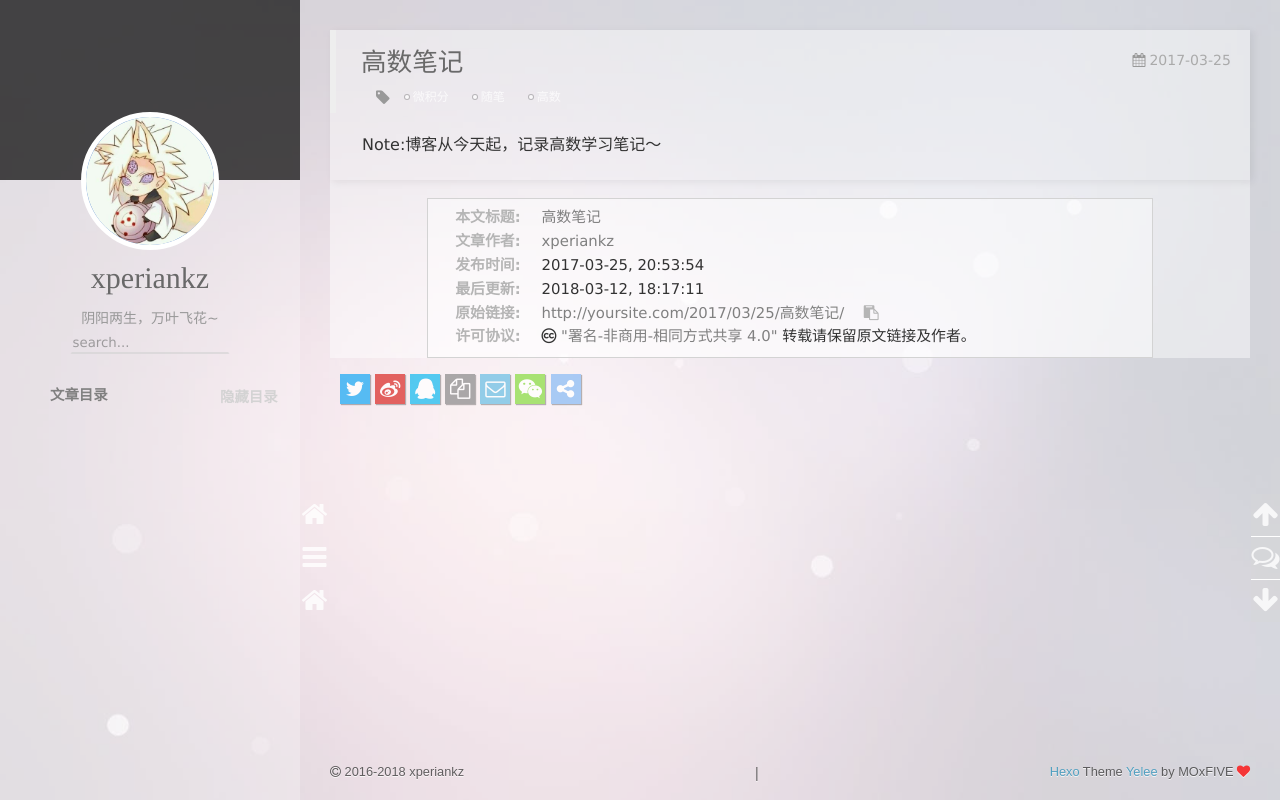
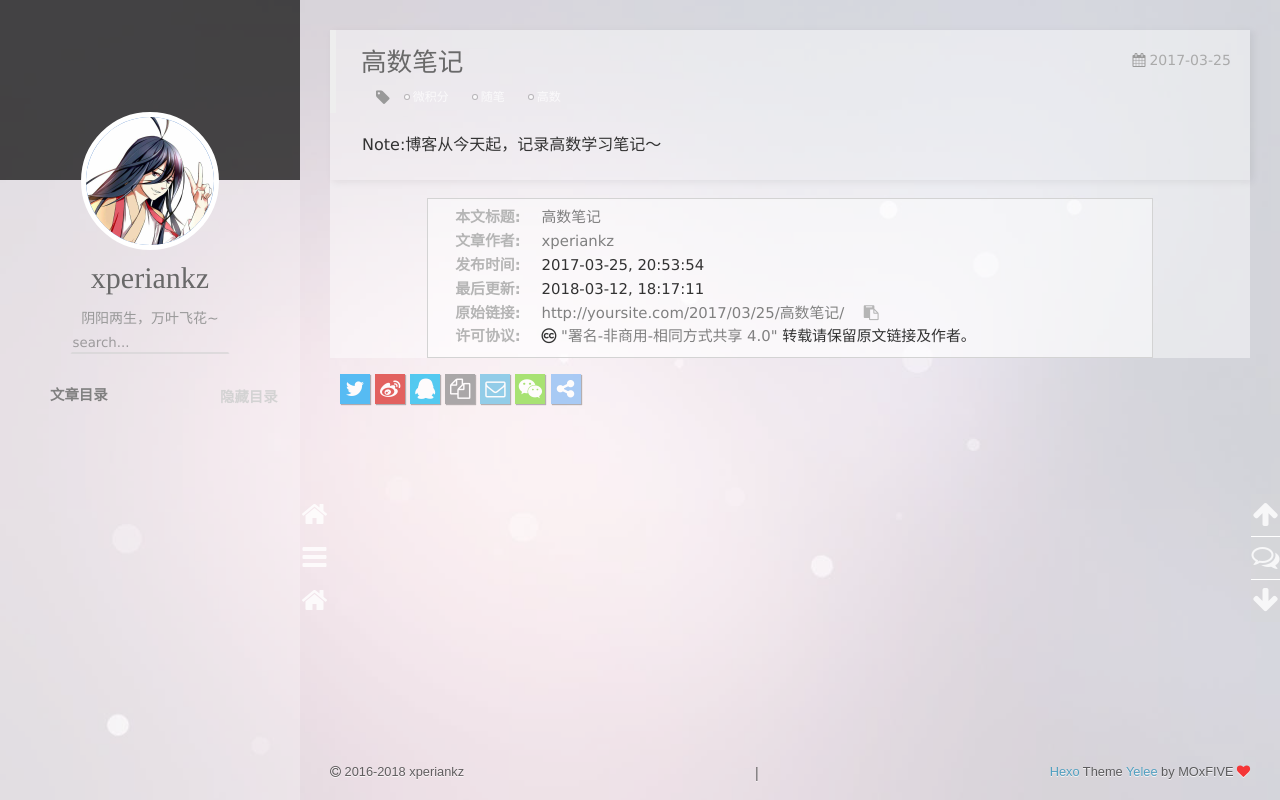
Before and after one commit to zzukylin/zzukylin.github.io, a plain HTML site: page 2017/03/25/高数笔记/index.html in a window 1280 px wide. Drawn offline with nearby package versions, Linux system fonts and the light colour scheme; some packages are replaced by stand-ins of ours; a script that the page names is missing.

Commit message:
Site updated: 2018-03-13 08:49:06

```diff
--- a/2017/03/25/高数笔记/index.html
+++ b/2017/03/25/高数笔记/index.html
@@ -35,7 +35,7 @@
 
 
 
-    <link rel="shortcut icon" href="/img/madara.jpg">
+    <link rel="shortcut icon" href="/img/yuechu.jpg">
 
 
 
@@ -98,7 +98,7 @@
 <div class="intrude-less">
     <header id="header" class="inner">
         <a href="/" class="profilepic">
-            <img src="/img/madara.jpg" class="animated zoomIn">
+            <img src="/img/yuechu.jpg" class="animated zoomIn">
         </a>
         <hgroup>
           <h1 class="header-author"><a href="/">xperiankz</a></h1>
@@ -228,7 +228,7 @@
     <div class="intrude-less">
         <header id="header" class="inner">
             <a href="/" class="profilepic">
-                <img src="/img/madara.jpg" class="animated zoomIn">
+                <img src="/img/yuechu.jpg" class="animated zoomIn">
             </a>
             <hgroup>
               <h1 class="header-author"><a href="/" title="回到主页">xperiankz</a></h1>
```
Also changed, not shown: archives/2017/03/index.html (+3 -3 lines), archives/2017/index.html (+3 -3 lines), archives/index.html (+3 -3 lines), index.html (+3 -3 lines), tags/微积分/index.html (+3 -3 lines), tags/随笔/index.html (+3 -3 lines), tags/高数/index.html (+3 -3 lines), img/yuechu.jpg (added).
